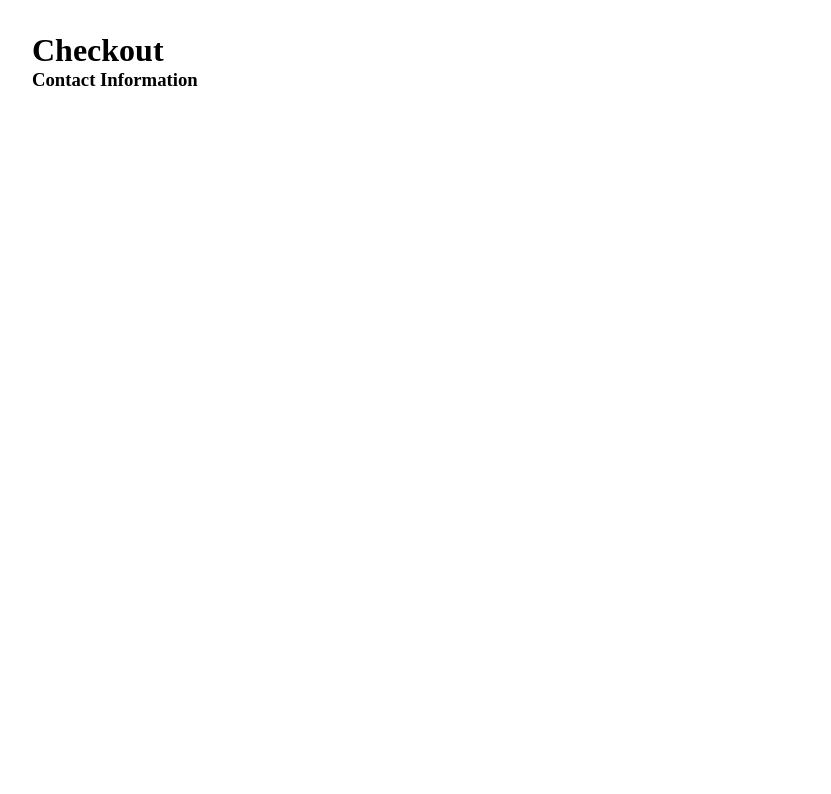
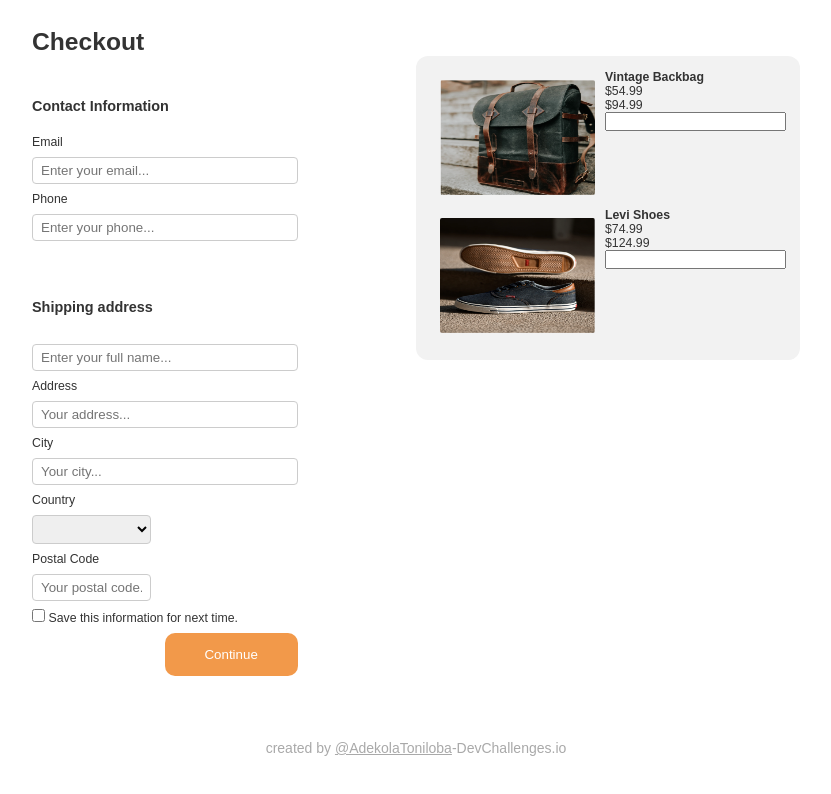
Before and after one commit to AdekolaToniloba/checkoutPage, a plain HTML site: page index.html in a window 1280 px wide. Shown: the whole page, without its empty margins (224-1055 px from the left). Drawn offline with Linux system fonts and the light colour scheme.

Commit message:
adding the styling

```diff
--- a/css/style.css
+++ b/css/style.css
@@ -1,14 +1,129 @@
+/*================= ROOT VARIABLES =======================*/
+:root {
+    --color-primary: #333333;
+    --color-button: #F2994A;
+    --color-light:  #828282;
+    --card-bg: #F2F2F2;
+}
+
+
+
+/*=============== LAYOUT ==================*/
 * {
     margin: 0;
     padding: 0;
-    box-sizing: inherit;
+    box-sizing: border-box;
+    /* box-sizing: inherit; */
+
 }
 
-html {
+/* html {
     box-sizing: border-box;
 
+} */
+html {
+    font-size: 14px;
 }
+
+body {
+    width: 100vw;
+    height: 100vh;
+    font-family: poppins, sans-serif;
+    font-size: 0.88rem;
+    user-select: none;
+    overflow-x: hidden;
+    color: var(--color-primary);
+}
+
 .container {
     width: 60%;
     margin: 2rem auto;
+    display: flex;
+    justify-content: space-between;
 }
+
+h1 {
+    margin-bottom: 3rem;
+}
+
+h3 {
+    margin-bottom: 1.5rem;
+}
+
+input[type=text], [type=email], [type=tel], select {
+    width: 100%;
+    padding: 5px 8px;
+    margin: 8px 0;
+    display: inline-block;
+    border: 1px solid #ccc;
+    border-radius: 4px;
+    box-sizing: border-box;
+  }
+
+  .ship-title {
+    margin-top: 50px;
+  }
+
+  .half{
+    width: 45%;
+  }
+
+
+  input[type=submit] {
+    width: 50%;
+    background-color: #F2994A;
+    color: white;
+    padding: 14px 20px;
+    margin: 8px 0;
+    border: none;
+    border-radius: 10px;
+    float: right;
+    cursor: pointer;
+  }
+
+.card {
+    background: #F2F2F2;
+border-radius: 12px;
+padding: 1rem;
+margin: 2rem auto;
+}
+img{
+    width: 175px;
+    height: 135px;
+    border-radius: 12px;
+    padding: 10px;
+}
+
+.item-1 {
+    display: flex;
+}
+
+.item-2 {
+    display: flex;
+}
+
+
+
+
+/* FOOTER */
+footer {
+    font-size: 14px;
+    font-family: 'Montserrat', sans-serif;
+    font-weight: 700 bold;
+    color: #A9A9A9;
+    text-align: center;
+    margin-top: 4rem;
+    margin-bottom: 1rem;
+}
+
+footer a {
+    font-size: 14px;
+    font-family: 'Montserrat', sans-serif;
+    font-weight: 700 bold;
+    color: #A9A9A9;
+    text-align: center;
+}
+
+footer a:hover {
+    border-bottom: 2px solid #A9A9A9;
+}
--- a/index.html
+++ b/index.html
@@ -14,22 +14,111 @@
   <body>
 
     <div class="container">
-      <h1>Checkout</h1>
-      <div class="main">
+
         <!-- Left Side -->
         <div class="left">
+          <h1>Checkout</h1>
           <h3>Contact Information</h3>
 
+          <form action="" class="form-control">
+            <div class="form-group">
+            <label for="" class="email">Email</label>
+            <input type="email" name="email" id="email" placeholder="Enter your email...">
+          </div>
 
+          <div class="form-group">
+            <label for="" class="phone">Phone</label>
+            <input type="tel" name="phone" id="phone" placeholder="Enter your phone...">
+          </div>
+
+          <h3 class="ship-title">Shipping address</h3>
+          <div class="form-group">
+            <label for="" class="fullName"><Address></Address></label>
+            <input type="text" name="name" id="fullName" placeholder="Enter your full name...">
+          </div>
+
+          <div class="form-group">
+            <label for="" class="address">Address</label>
+            <input type="text" name="address" id="address" placeholder="Your address...">
+          </div>
+
+          <div class="form-group">
+            <label for="" class="city">City</label>
+            <input type="text" name="city" id="city" placeholder="Your city...">
+          </div>
+
+          <div class="form-group half">
+            <label for="" class="country">Country</label>
+            <select name="country" id="country" class="country"></select>
+          </div>
+
+          <div class="form-group half">
+            <label for="" class="postal">Postal Code</label>
+            <input type="text" name="postalCode" id="postal" placeholder="Your postal code...">
+          </div>
+
+          <div class="form-group">
+            <input type="checkbox" name="checkbox" id="saveInfo">
+            <label for="" class="checkbox">Save this information for next time.</label>
+          </div>
+
+          <input type="submit" value="Continue">
+
+          </form>
         </div>
 
         <!-- Rght Side -->
         <div class="right">
+          <div class="card">
 
+            <div class="item-1">
+              <div class="set">
+              <img src="./images/photo1.png" alt="item-1">
+                </div>
+                <div class="set-side">
+                  <h4>Vintage Backbag</h4>
+                  <div class="prices">
+                  <p class="orange">$54.99</p>
+                  <p class="line">$94.99</p>
+                </div>
+                <div class="input-step">
+                  <input type="number" name="" id="">
+                </div>
+                </div>
+
+            </div>
+            <!-- </div> -->
+
+            <div class="item-2">
+              <div class="set">
+              <img src="./images/photo2.png" alt="item-2">
+              </div>
+
+                <div class="set-side">
+                  <h4>Levi Shoes</h4>
+                  <div class="prices">
+                  <p class="orange">$74.99</p>
+                  <p class="line">$124.99</p>
+                </div>
+                <div class="input-step">
+                  <input type="number" name="" id="">
+                </div>
+                </div>
+
+            </div>
+
+
+            </div>
+          </div>
         </div>
-      </div>
+        </div>
+
+
 
     </div>
 
+    <footer>
+      <p>created by <a href="https://github.com/adekolatoniloba">@AdekolaToniloba</a>-DevChallenges.io</p>
+    </footer>
   </body>
 </html>
```
